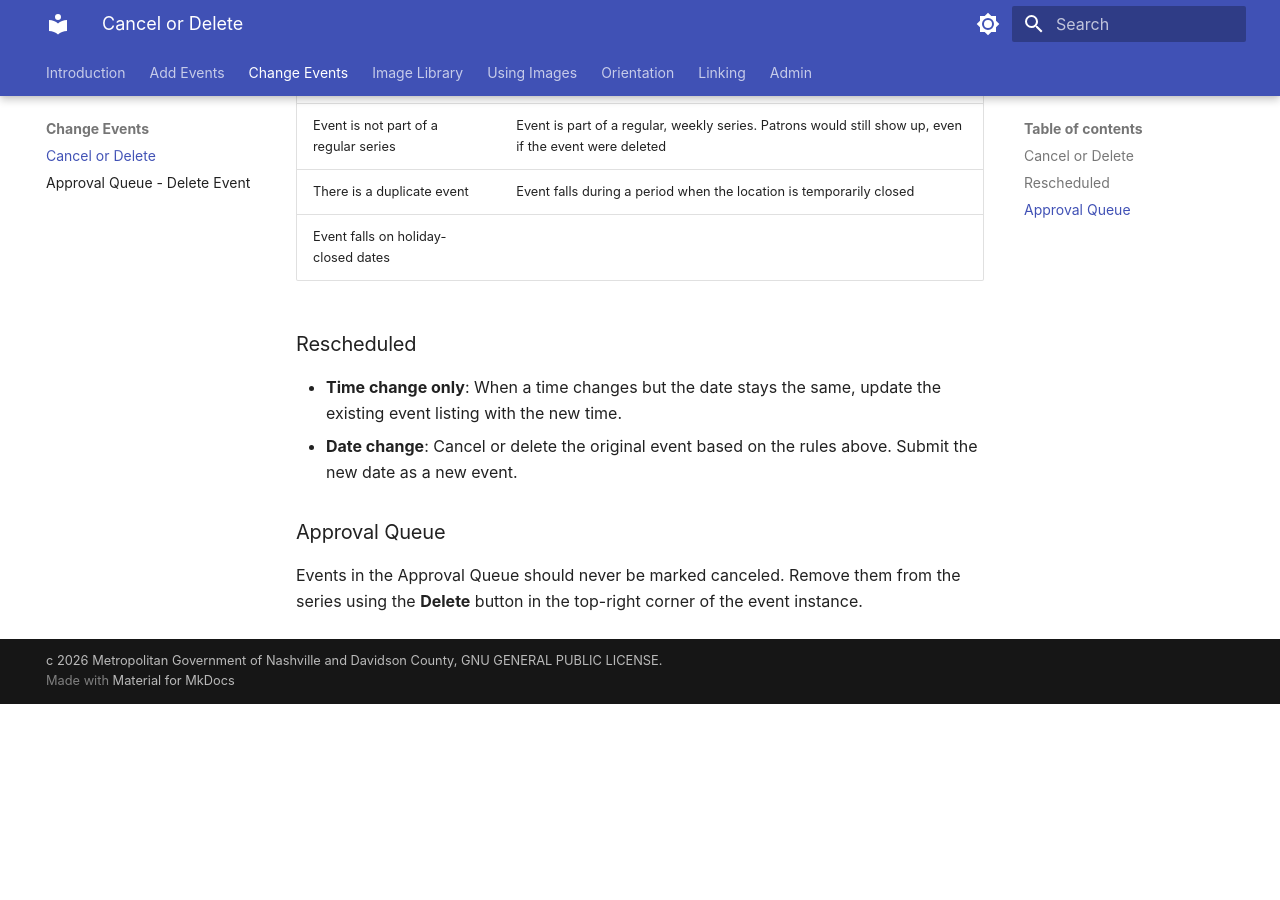
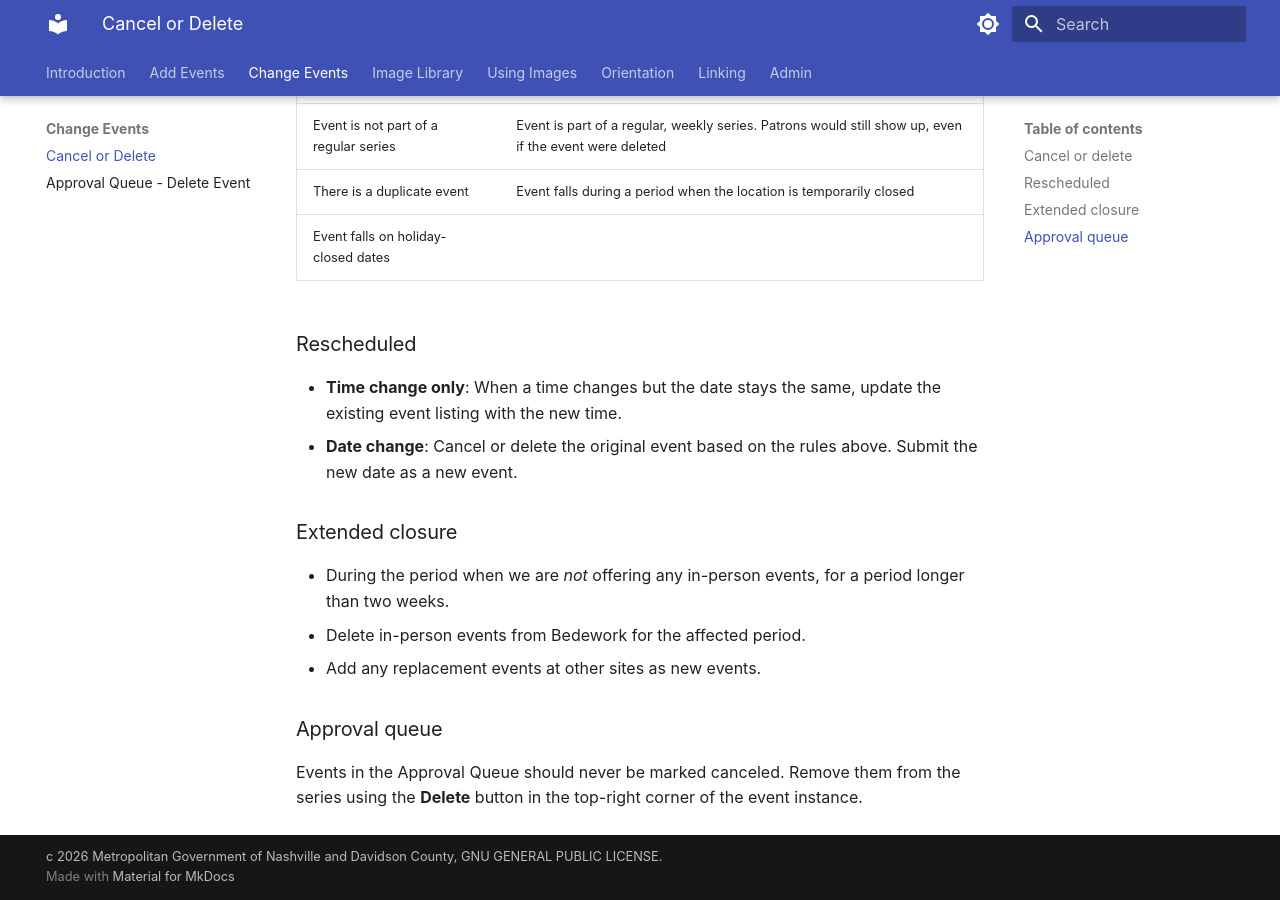
Before and after one commit to Nashville-Public-Library/bedework-docs, an MkDocs documentation site: the page built from docs/change-events/cancel.md, in a window 1280 px wide and 900 px high, scrolled down 672 px. Built offline with MkDocs 1.6.1 and Material for MkDocs 9.7.7, drawn with Linux system fonts in a browser that asks for light colours; before the commit the page ends 1376 px from its top, so only the background shows below that; some of the changed text lies outside the part shown.

Commit message:
re-added extended closure bit

```diff
--- a/docs/change-events/cancel.md
+++ b/docs/change-events/cancel.md
@@ -3,7 +3,7 @@ title: Cancel or Delete
 sidebar_position: 1
 ---
 
-### Cancel or Delete
+### Cancel or delete
 
 If a published event is longer taking place:
 
@@ -28,6 +28,12 @@ Events affected by a temporary closure follow the same rules.
 - **Time change only**: When a time changes but the date stays the same, update the existing event listing with the new time.
 - **Date change**: Cancel or delete the original event based on the rules above. Submit the new date as a new event.
 
-### Approval Queue
+### Extended closure
+
+  - During the period when we are _not_ offering any in-person events, for a period longer than two weeks.
+  - Delete in-person events from Bedework for the affected period.
+  - Add any replacement events at other sites as new events.
+
+### Approval queue
 
 Events in the Approval Queue should never be marked canceled. Remove them from the series using the **Delete** button in the top-right corner of the event instance.
```
